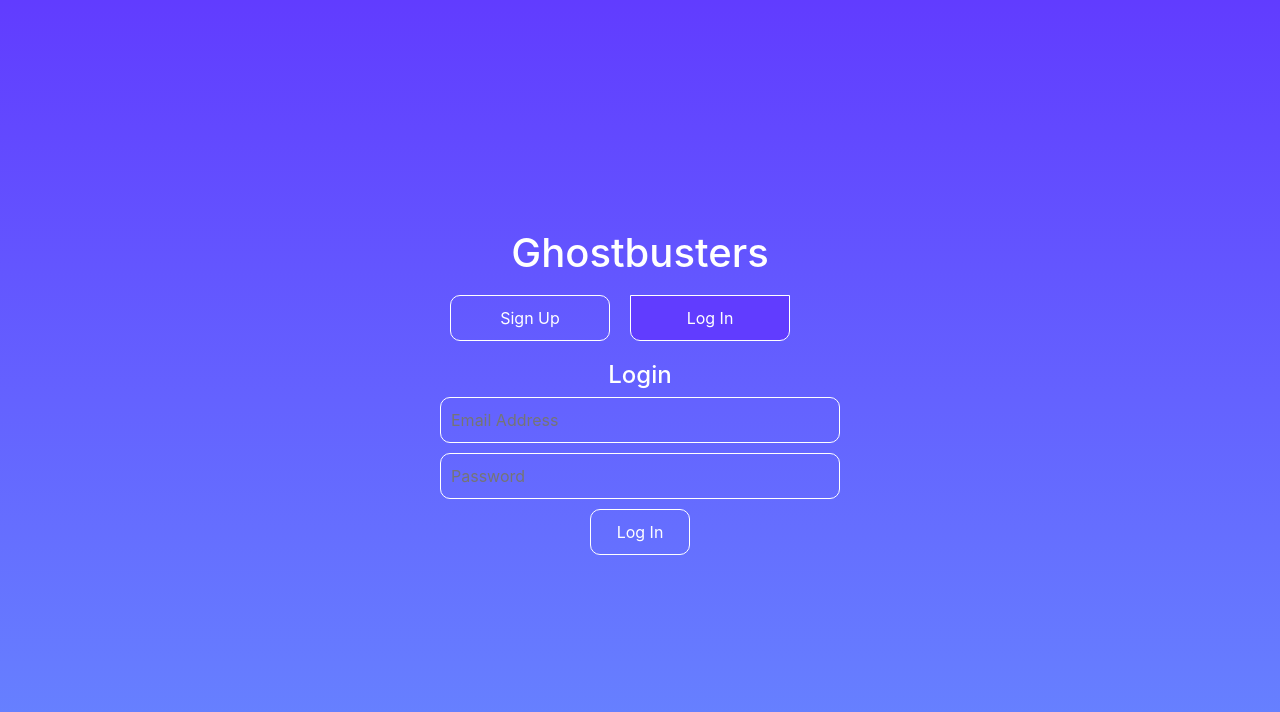
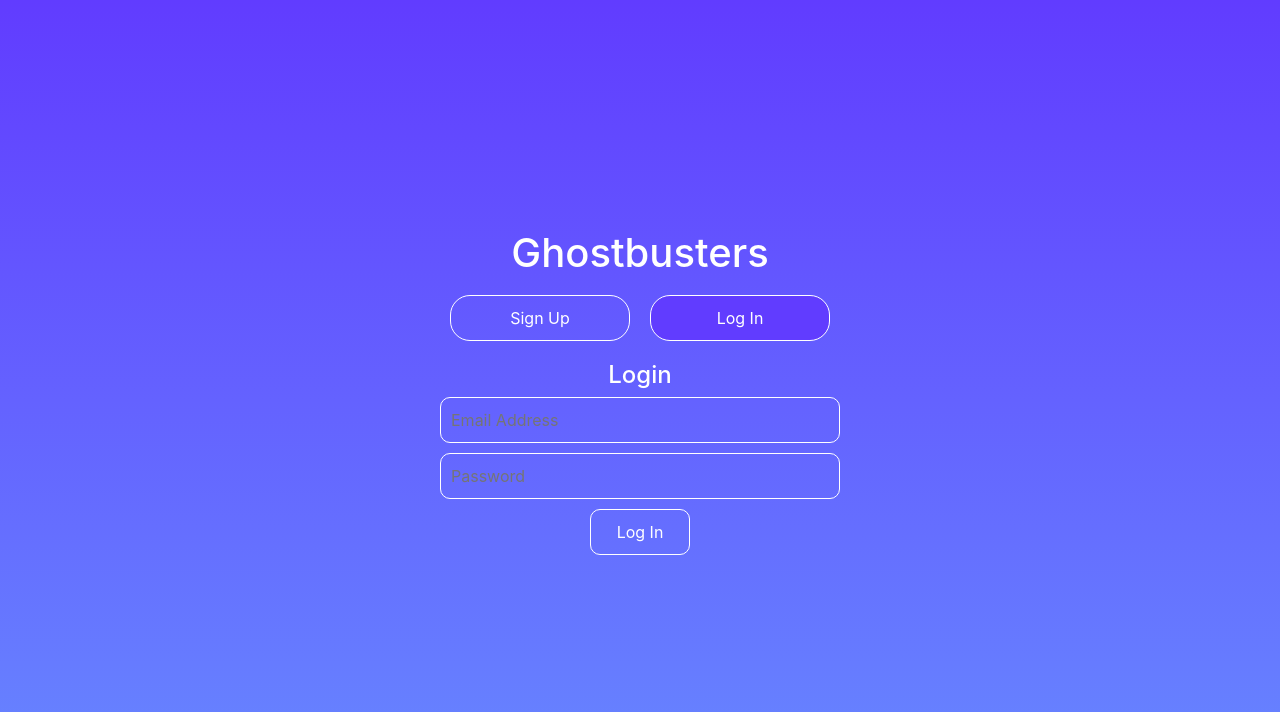
Before and after one commit to itsjennyb/Ghostbusters, a React (Create React App) app in the folder client/: page / in a window 1280 px wide. Shown: the top 712 px of the page. Built offline with nearby package versions, Linux system fonts and the light colour scheme; the HTML template or start-up script is replaced by a standard one.

Commit message:
fix buttons alignment

```diff
--- a/client/src/pages/LoginForm.js
+++ b/client/src/pages/LoginForm.js
@@ -25,6 +25,9 @@
     }
 
 const styles = {
+    body: {
+      fontFace: 'Zilla Slab'
+    },
     formContainer: {
       background: 'linear-gradient(to bottom, #613cff, #6788ff)',
       color: 'white',
@@ -61,10 +64,10 @@
       backgroundColor: 'transparent',
       color: 'white',
       border: '1px solid white',
-      borderRadius: '10px',
+      borderRadius: '20px',
       padding: '10px',
       margin: '10px',
-      width: '40%',
+      width: '50%',
       cursor: 'pointer',
       transition: 'background-color 0.3s ease-in-out'
     },
@@ -114,7 +117,7 @@
                     Sign Up
                   </button>
                   <button
-                    style={{...styles.button, ...(activeTab === 'login' && styles.activeButton), borderTopLeftRadius: 0, borderTopRightRadius: 0}}
+                    style={{...styles.button, ...(activeTab === 'login' && styles.activeButton)}}
                     onClick={() => setActiveTab('login')}>
                     Log In
                   </button>
```
